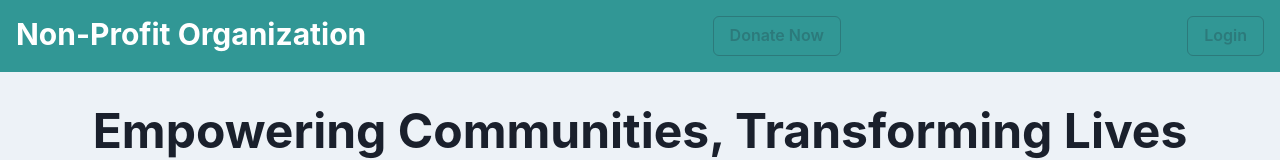
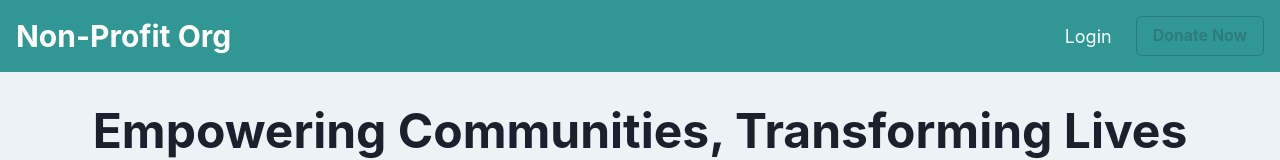
Before and after one commit to ka-rl/group32project, a React (Vite) app in the folder frontend/: page / in a window 1280 px wide. Shown: the top 160 px of the page. Built offline with nearby package versions, Linux system fonts and the light colour scheme.

Commit message:
added navbar component with link to login page also added link to "join us" botton that takes you to the Register page

```diff
--- /dev/null
+++ b/frontend/src/components/Navbar.jsx
@@ -0,0 +1,35 @@
+import React from 'react';
+import { Flex, Box, Heading, Link, Button } from '@chakra-ui/react';
+
+const Navbar = () => {
+  return (
+    <Flex
+      as="nav"
+      bg="teal.500"
+      color="white"
+      padding="4"
+      align="center"
+      justify="space-between"
+      position="sticky"
+      top="0"
+      zIndex="1000"
+    >
+      {/* Branding */}
+      <Heading as="h1" size="lg">
+        Non-Profit Org
+      </Heading>
+
+      {/* Navigation Links */}
+      <Flex gap="6" align="center">
+        <Link href="/login" fontSize="lg" _hover={{ color: 'teal.300' }}>
+          Login
+        </Link>
+        <Button colorScheme="teal" variant="outline" size="md">
+          Donate Now
+        </Button>
+      </Flex>
+    </Flex>
+  );
+};
+
+export default Navbar;
--- a/frontend/src/pages/LandingPage.jsx
+++ b/frontend/src/pages/LandingPage.jsx
@@ -1,21 +1,13 @@
 import React from 'react';
 import { ChakraProvider, Box, Flex, Heading, Button, Text, Image } from '@chakra-ui/react';
+import { Link } from 'react-router-dom';
+import Navbar from '../components/Navbar';
 
 function LandingPage() {
   return (
     <ChakraProvider>
       <Box bg="gray.100" minH="100vh">
-        <Flex
-          as="header"
-          bg="teal.500"
-          color="white"
-          padding="4"
-          justify="space-between"
-        >
-          <Heading as="h1" size="lg">Non-Profit Organization</Heading>
-          <Button colorScheme="teal" variant="outline">Donate Now</Button>
-          <Button colorScheme="teal" variant="outline">Login</Button>
-        </Flex>
+        <Navbar />
 
         <Flex
           direction="column"
@@ -31,7 +23,7 @@ function LandingPage() {
             Our mission is to support underserved communities with education, healthcare, and
             sustainable development projects.
           </Text>
-          <Button colorScheme="teal" size="lg" mb="4">
+          <Button as={Link} to="/register" colorScheme="teal" size="lg" mb="4">
             Join Us
           </Button>
           <Image
```
